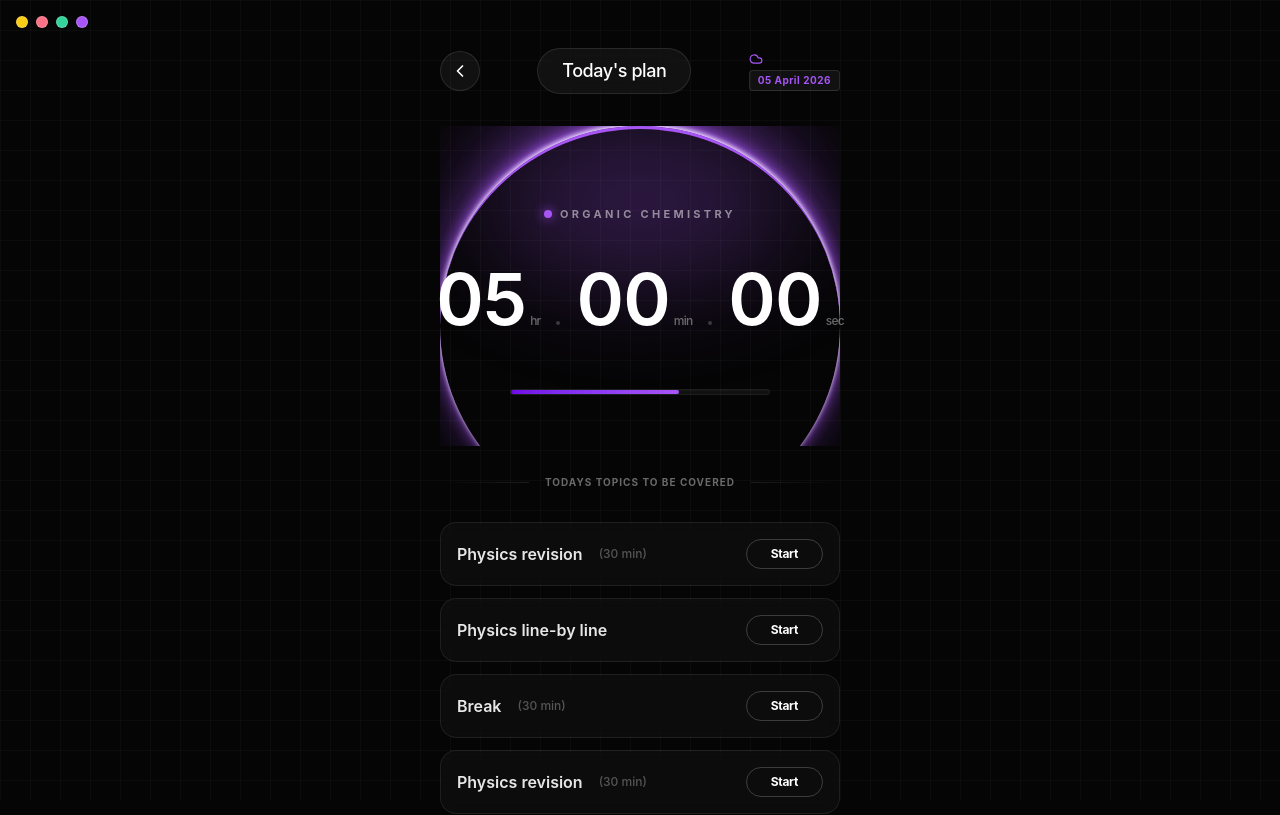
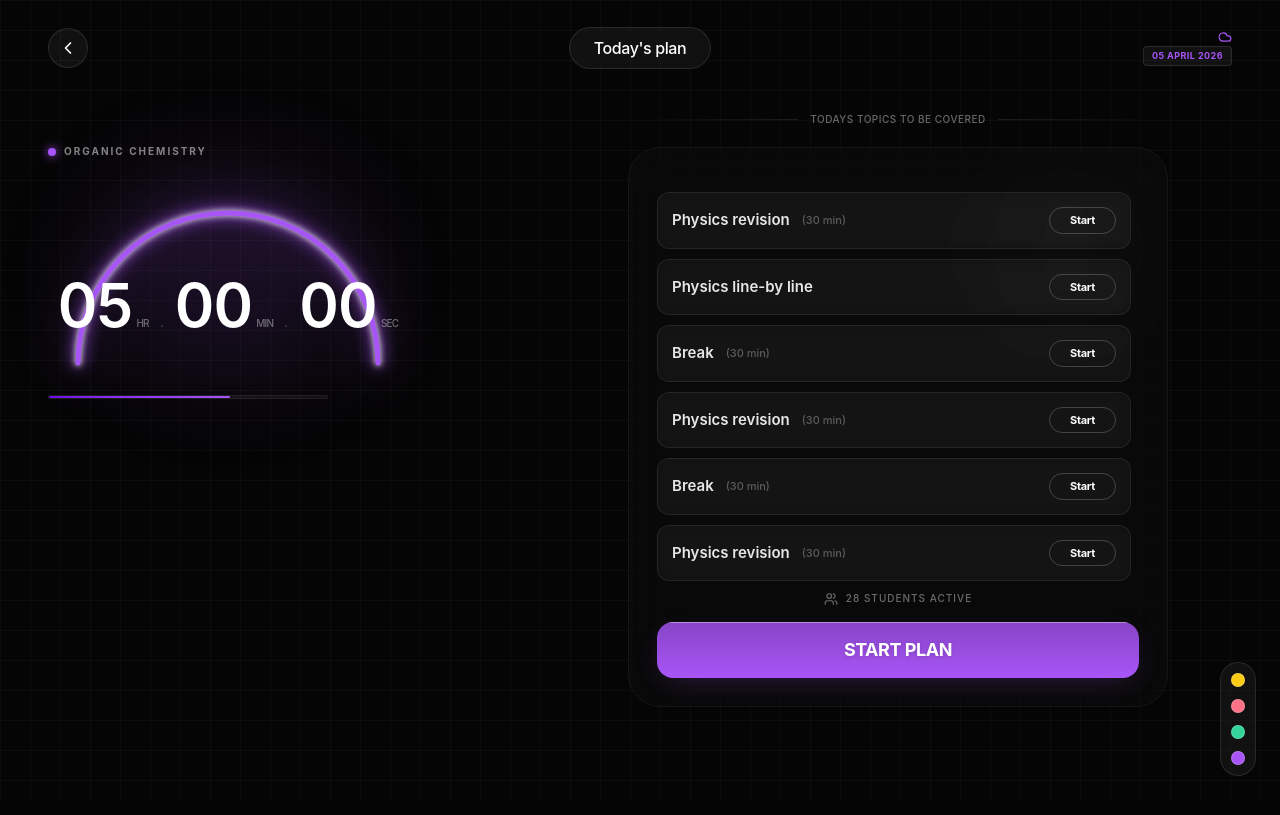
Before and after one commit to Harshydv-me/Planner, a React (Vite) app: page / in a window 1280 px wide. Shown: the top 815 px of the page. Built offline with nearby package versions, Linux system fonts and the light colour scheme.

Commit message:
feat: implement high-fidelity split-screen dashboard with SVG neon arc and optimized single-screen layout

```diff
--- a/src/App.jsx
+++ b/src/App.jsx
@@ -57,19 +57,19 @@ function TopicCard({ topic }) {
       whileInView={{ opacity: 1, x: 0 }}
       viewport={{ once: true }}
       whileHover={{ scale: 1.01 }}
-      className="group relative flex items-center justify-between p-4 mb-3 rounded-2xl bg-white/[0.03] border border-white/[0.08] backdrop-blur-sm transition-all duration-300 hover:bg-white/[0.05] hover:border-white/[0.15]"
+      className="group relative flex items-center justify-between p-3.5 mb-2.5 rounded-xl bg-white/[0.03] border border-white/[0.08] backdrop-blur-sm transition-all duration-300 hover:bg-white/[0.05] hover:border-white/[0.15]"
     >
-      <div className="flex items-center gap-4">
-        <h3 className="text-base font-semibold text-white/90">{topic.title}</h3>
+      <div className="flex items-center gap-3">
+        <h3 className="text-[15px] font-semibold text-white/90">{topic.title}</h3>
         {topic.duration && (
-          <span className="text-xs font-medium text-white/30">({topic.duration})</span>
+          <span className="text-[11px] font-medium text-white/30">({topic.duration})</span>
         )}
       </div>
 
       <motion.button
         whileHover={{ scale: 1.05 }}
         whileTap={{ scale: 0.95 }}
-        className="px-6 py-1.5 rounded-full bg-transparent border border-white/20 text-xs font-bold tracking-tight text-white hover:bg-white/10 transition-colors"
+        className="px-5 py-1 rounded-full bg-transparent border border-white/20 text-[11px] font-bold tracking-tight text-white hover:bg-white/10 transition-colors"
       >
         Start
       </motion.button>
@@ -82,98 +82,116 @@ function App() {
   const theme = THEMES[timeOfDay];
 
   return (
-    <div className="min-h-screen bg-background text-white selection:bg-white/20 overflow-x-hidden font-sans pb-20">
+    <div className="min-h-screen lg:h-screen bg-background text-white selection:bg-white/20 overflow-x-hidden lg:overflow-hidden font-sans">
       {/* Grid Background */}
       <div className="fixed inset-0 grid-bg pointer-events-none" />
 
-      {/* Main Container */}
-      <main className="relative z-10 max-w-md mx-auto min-h-screen flex flex-col px-6 pt-12">
+      {/* Floating Theme Toggle */}
+      <div className="fixed bottom-6 right-6 hidden lg:flex flex-col gap-3 p-2.5 bg-white/5 backdrop-blur-xl rounded-full border border-white/10 z-50">
+        {Object.keys(THEMES).map(t => (
+          <button
+            key={t}
+            onClick={() => setTimeOfDay(t)}
+            className={`w-3.5 h-3.5 rounded-full ${THEMES[t].bgAccent} border border-white/20 hover:border-white/60 transition-colors`}
+            title={t}
+          />
+        ))}
+      </div>
 
-        {/* Header */}
-        <header className="flex items-center justify-between mb-8">
+      <main className="relative z-10 w-full max-w-7xl mx-auto px-4 sm:px-6 lg:px-12 pt-4 sm:pt-6 pb-12 flex flex-col h-full">
+
+        {/* Universal Header - Scaled Down */}
+        <header className="relative flex items-center justify-center mb-4 lg:mb-10 h-12 flex-shrink-0">
           <motion.button
             whileHover={{ scale: 1.1 }}
             whileTap={{ scale: 0.9 }}
-            className="w-10 h-10 flex items-center justify-center rounded-full bg-white/5 border border-white/10"
+            className="absolute left-0 w-10 h-10 flex items-center justify-center rounded-full bg-white/5 border border-white/10"
           >
             <ChevronLeft size={20} />
           </motion.button>
 
           <div className="bg-white/5 border border-white/10 px-6 py-2 rounded-full backdrop-blur-md">
-            <span className="text-lg font-medium tracking-tight">Today's plan</span>
+            <span className="text-base font-medium tracking-tight whitespace-nowrap">Today's plan</span>
           </div>
 
-          <div className="flex flex-col items-start">
-            <Cloud size={14} className={`${theme.accent} mb-1`} />
-            <div className={`px-2 py-0.5 rounded-sm bg-white/5 border border-white/10 text-[10px] font-bold tracking-wider ${theme.accent}`}>
+          <div className="absolute right-0 flex flex-col items-end">
+            <Cloud size={14} className={`${theme.accent} mb-0.5`} />
+            <div className={`px-2 py-0.5 rounded-sm bg-white/5 border border-white/10 text-[9px] font-bold tracking-wider uppercase ${theme.accent}`}>
               05 April 2026
             </div>
           </div>
         </header>
 
-        {/* Temporary Theme Toggle */}
-        <div className="fixed top-4 left-4 z-50 flex gap-2">
-          {Object.keys(THEMES).map(t => (
-            <button
-              key={t}
-              onClick={() => setTimeOfDay(t)}
-              className={`w-3 h-3 rounded-full ${THEMES[t].bgAccent} border border-white/20`}
-            />
-          ))}
-        </div>
+        {/* Dashboard Split View */}
+        <div className="flex flex-col lg:flex-row items-center lg:items-start lg:justify-start gap-6 lg:gap-40 flex-1 min-h-0 overflow-y-auto lg:overflow-visible custom-scrollbar">
 
-        {/* Hero Section */}
-        <section className="relative flex flex-col items-center justify-center pt-20 pb-12 mb-8">
-          <div className="absolute top-0 w-full h-[320px] flex justify-center overflow-hidden pointer-events-none">
-            <motion.div
-              key={timeOfDay}
-              initial={{ opacity: 0, scale: 0.9 }}
-              animate={{ opacity: 1, scale: 1 }}
-              transition={{ duration: 0.8 }}
-              className="relative w-[120%] h-[400px]"
-            >
-              <div
-                className="absolute inset-0 rounded-[100%] border-t-[3px] transition-colors duration-1000"
-                style={{
-                  borderColor: theme.color,
-                  boxShadow: `0 -2px 5px #fff, 0 -4px 15px ${theme.color}, 0 -10px 40px ${theme.glow}, 0 -20px 80px ${theme.glow}`,
-                }}
-              />
-              <div
-                className="absolute top-0 left-1/2 -translate-x-1/2 w-[80%] h-[150px] rounded-[100%] blur-[60px] opacity-30 transition-colors duration-1000"
-                style={{ backgroundColor: theme.color }}
-              />
-            </motion.div>
-          </div>
+          {/* Left Column: Hero & Timer - Scaled Down */}
+          <div className="w-full lg:max-w-[420px] flex flex-col items-center lg:items-start lg:pt-8 flex-shrink-0" >
 
+            {/* Subject Badge */}
             <motion.div
               initial={{ opacity: 0, y: 10 }}
               animate={{ opacity: 1, y: 0 }}
-            className="flex items-center gap-2 mb-10 z-20"
+              className="flex items-center gap-2 mb-6"
             >
               <div className={`w-2 h-2 rounded-full ${theme.bgAccent}`}
-                 style={{ boxShadow: `0 0 12px ${theme.color}` }} />
-            <span className="text-[11px] font-bold tracking-[0.3em] text-white/50 uppercase">Organic Chemistry</span>
+                   style={{ boxShadow: `0 0 10px ${theme.color}` }} />
+              <span className="text-[10px] font-bold tracking-[0.2em] text-white/50 uppercase">Organic Chemistry</span>
             </motion.div>
 
-          <div className="relative z-20 flex items-baseline gap-4 font-medium tracking-tighter">
+            {/* Fixed-Size Semicircle Arc Hero - Scaled down slightly */}
+            <div className="relative w-[300px] h-[150px] sm:w-[360px] sm:h-[180px] flex items-end justify-center mb-8 flex-shrink-0">
+              <svg
+                viewBox="0 0 360 180"
+                className="absolute top-0 w-full h-full overflow-visible pointer-events-none"
+              >
+                <motion.path
+                  key={timeOfDay}
+                  initial={{ pathLength: 0, opacity: 0 }}
+                  animate={{ pathLength: 1, opacity: 1 }}
+                  transition={{ duration: 1.5, ease: "easeInOut" }}
+                  d="M 30,180 A 150,150 0 0 1 330,180"
+                  fill="none"
+                  stroke={theme.color}
+                  strokeWidth="5"
+                  strokeLinecap="round"
+                  style={{
+                    filter: `
+                      drop-shadow(0 0 3px #fff)
+                      drop-shadow(0 0 8px ${theme.color})
+                      drop-shadow(0 0 25px ${theme.glow})
+                    `
+                  }}
+                />
+              </svg>
+
+              {/* Central Ambient Glow */}
+              <div
+                className="absolute top-0 left-1/2 -translate-x-1/2 w-[70%] h-full rounded-full blur-[60px] opacity-15 transition-colors duration-1000"
+                style={{ backgroundColor: theme.color }}
+              />
+
+              {/* Timer Display - Scaled down */}
+              <div className="relative z-20 flex items-baseline gap-3 font-medium tracking-tighter pb-4">
                 <div className="flex items-baseline gap-1">
-              <span className="text-6xl md:text-7xl font-semibold">05</span>
-              <span className="text-xs text-white/40 font-medium">hr</span>
+                  <span className="text-5xl sm:text-6xl font-semibold">05</span>
+                  <span className="text-[9px] sm:text-[10px] text-white/40 font-medium uppercase">hr</span>
                 </div>
-            <div className="w-1 h-1 bg-white/20 rounded-full mb-6" />
+                <div className="w-0.5 h-0.5 bg-white/20 rounded-full mb-4 sm:mb-5" />
                 <div className="flex items-baseline gap-1">
-              <span className="text-6xl md:text-7xl font-semibold">00</span>
-              <span className="text-xs text-white/40 font-medium">min</span>
+                  <span className="text-5xl sm:text-6xl font-semibold">00</span>
+                  <span className="text-[9px] sm:text-[10px] text-white/40 font-medium uppercase">min</span>
                 </div>
-            <div className="w-1 h-1 bg-white/20 rounded-full mb-6" />
+                <div className="w-0.5 h-0.5 bg-white/20 rounded-full mb-4 sm:mb-5" />
                 <div className="flex items-baseline gap-1">
-              <span className="text-6xl md:text-7xl font-semibold">00</span>
-              <span className="text-xs text-white/40 font-medium">sec</span>
+                  <span className="text-5xl sm:text-6xl font-semibold">00</span>
+                  <span className="text-[9px] sm:text-[10px] text-white/40 font-medium uppercase">sec</span>
+                </div>
               </div>
             </div>
 
-          <div className="w-full max-w-[260px] h-1.5 bg-white/5 rounded-full mt-10 relative overflow-hidden border border-white/5">
+            {/* Progress Bar */}
+            <div className="w-full max-w-[240px] sm:max-w-[280px] h-1 bg-white/5 rounded-full relative overflow-hidden border border-white/5 z-20 mb-6 flex-shrink-0">
               <motion.div
                 initial={{ width: 0 }}
                 animate={{ width: '65%' }}
@@ -181,53 +199,72 @@ function App() {
                 className={`absolute left-0 top-0 h-full bg-gradient-to-r ${theme.gradient} rounded-full`}
               />
             </div >
-        </section>
+          </div>
 
-        {/* Section Divider */}
-        <div className="flex items-center gap-4 mb-8">
+          {/* Right Column: Topics List - Scaled Down and Capped */}
+          <div className="w-full flex-1 max-w-[540px] flex flex-col lg:mt-0 min-h-0">
+
+            {/* Section Divider Header */}
+            <div className="flex items-center gap-3 mb-5 flex-shrink-0">
               <div className="flex-1 h-[1px] bg-gradient-to-r from-transparent to-white/10" />
-          <span className="text-[10px] font-bold tracking-[0.1em] text-white/40 uppercase whitespace-nowrap">Todays topics to be covered</span>
+              <span className="text-[9px] sm:text-[10px] font-medium text-white/40 whitespace-nowrap uppercase tracking-wider">
+                Todays topics to be covered
+              </span>
               <div className="flex-1 h-[1px] bg-gradient-to-l from-transparent to-white/10" />
             </div>
 
-        {/* Topics List */}
-        <section className="flex-1 space-y-1 mb-12">
+            <div className="bg-white/[0.02] border border-white/[0.05] rounded-[2rem] p-5 sm:p-7 backdrop-blur-xl relative overflow-hidden group flex flex-col min-h-0">
+              <div className="absolute top-0 right-0 w-[200px] h-[200px] bg-white/[0.02] rounded-full blur-[60px] pointer-events-none" />
+
+              <div className="relative z-10 flex flex-col min-h-0 h-full">
+                {/* Scrollable Topics Area */}
+                <div className="relative flex-1 min-h-0 overflow-hidden group/list">
+                  <div className="space-y-1.5 h-full overflow-y-auto pr-2 custom-scrollbar relative z-10 pt-4">
                     {TOPICS.map((topic) => (
                       <TopicCard key={topic.id} topic={topic} />
                     ))}
-        </section>
+                  </div>
+                </div>
 
-        {/* CTA Section (Now Inline) */}
-        <section className="flex flex-col items-center gap-4 pb-12">
-          {/* Social Proof */}
+                {/* Bottom CTA Area - Compact */}
+                <div className="mt-auto flex flex-col items-center gap-4 flex-shrink-0">
                   <div className="flex items-center gap-2">
-            <Users size={16} className="text-white/60" />
-            <span className="text-sm font-medium text-white/90">
-              28 students declared their plan today
+                    <Users size={14} className="text-white/40" />
+                    <span className="text-[9px] sm:text-[10px] font-medium text-white/40 uppercase tracking-widest">
+                      28 students active
                     </span>
                   </div>
 
-          {/* Main Action Button */}
                   <motion.button
                     whileHover={{ scale: 1.02 }}
                     whileTap={{ scale: 0.98 }}
-            className={`w-full py-4 rounded-3xl font-bold text-xl tracking-tight relative overflow-hidden group shadow-2xl transition-colors duration-500`}
+                    className={`w-full py-3.5 rounded-2xl font-bold text-base sm:text-lg tracking-tight relative overflow-hidden shadow-2xl transition-colors duration-500`}
                     style={{
                       background: `linear-gradient(to bottom, ${theme.color}CC, ${theme.color})`,
-              boxShadow: `0 10px 30px -10px ${theme.glow}`
+                      boxShadow: `0 8px 30px -10px ${theme.glow}`
                     }}
                   >
-            {/* Top Glossy Highlight */}
                     <div className="absolute top-0 left-0 right-0 h-[1px] bg-white/40 z-10" />
+                    <span className="relative z-10 text-white drop-shadow-sm uppercase">Start plan</span>
+                  </motion.button>
+                </div>
+              </div>
+            </div>
+          </div>
 
-            <span className="relative z-10 text-white drop-shadow-sm">
-              Start plan
-            </span>
+        </div>
 
-            {/* Ambient Glow Effect */}
-            <div className="absolute inset-0 opacity-0 group-hover:opacity-20 transition-opacity duration-300 bg-white" />
-          </motion.button>
-        </section>
+        {/* Mobile Theme Toggle */}
+        <div className="flex lg:hidden justify-center gap-3 mt-8 flex-shrink-0">
+           {Object.keys(THEMES).map(t => (
+            <button
+              key={t}
+              onClick={() => setTimeOfDay(t)}
+              className={`w-3 h-3 rounded-full ${THEMES[t].bgAccent} border border-white/20`}
+              aria-label={`Switch to ${t}`}
+            />
+          ))}
+        </div>
 
       </main>
     </div>
```
Lines whose indentation alone changed are shown as unchanged.
